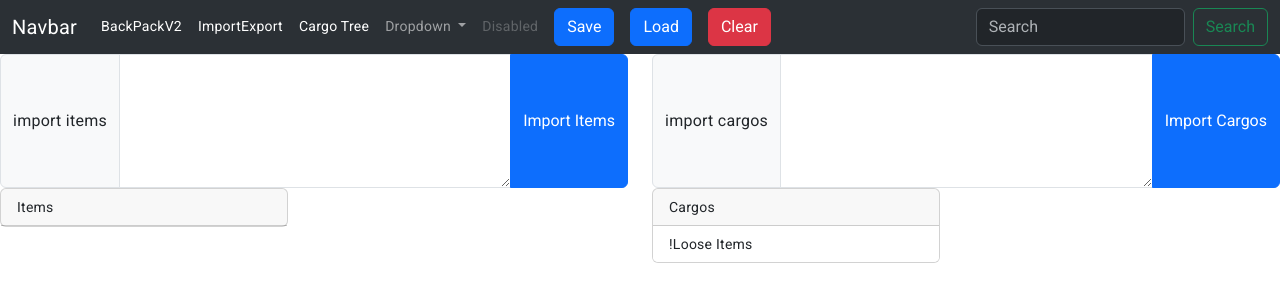
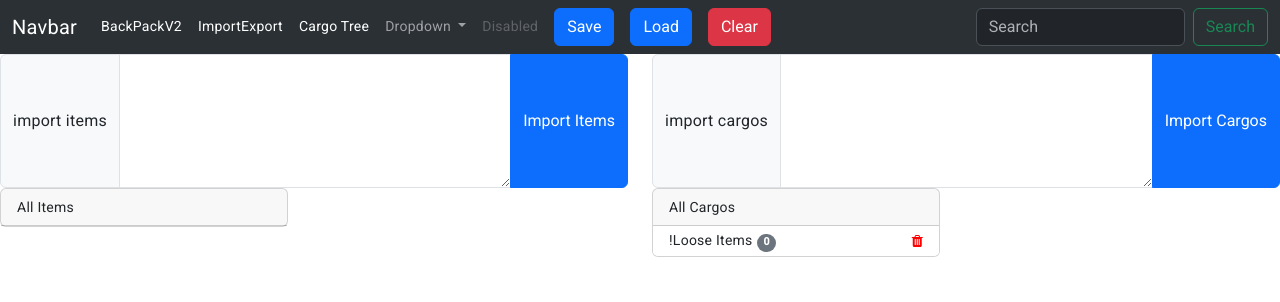
Before and after one commit to KubaMiszcz/BackPackManager, an Angular app in the folder BackPackManager-Front/: page /import-export-tab in a window 1280 px wide. Shown: the top 302 px of the page. Built offline with nearby package versions, Linux system fonts and the light colour scheme.

Commit message:
some validations

```diff
--- a/BackPackManager-Front/src/app/components/import-export-tab/import-export-tab.component.html
+++ b/BackPackManager-Front/src/app/components/import-export-tab/import-export-tab.component.html
@@ -20,15 +20,17 @@
     <div class="col">
         <div class="card" style="width: 18rem;">
             <div class="card-header">
-                Items
+                All Items
             </div>
             <ul class="list-group list-group-flush">
-                <li *ngFor="let item of cargos[0].items" class="list-group-item">
-                    <div>
-                        {{item.name}}
-
-                    </div>
-                </li>
+                <div *ngFor="let cargo of cargos">
+                    <li *ngFor="let item of cargo.items" class="list-group-item">
+                        <div class="item">
+                            <span>{{item.name}}</span>
+                            <i *ngIf="!isCargoItem(item.name)" class="fa fa-trash red" aria-hidden="true" (click)="moveItemToThrash(item)"></i>
+                        </div>
+                    </li>
+                </div>
             </ul>
         </div>
     </div>
@@ -36,10 +38,18 @@
     <div class="col">
         <div class="card" style="width: 18rem;">
             <div class="card-header">
-                Cargos
+                All Cargos
             </div>
             <ul class="list-group list-group-flush">
-                <li *ngFor="let item of cargos" class="list-group-item">{{item.name}}</li>
+                <li *ngFor="let item of cargos" class="list-group-item">
+                    <div class="item">
+                        <div>
+                            <span>{{item.name}}</span>
+                            <span class="badge rounded-pill text-bg-secondary ms-1">{{item.items.length}}</span>
+                        </div>
+                        <i class="fa fa-trash red" aria-hidden="true" (click)="moveCargoToThrash(item)"></i>
+                    </div>
+                </li>
             </ul>
         </div>
     </div>
--- a/BackPackManager-Front/src/app/components/import-export-tab/import-export-tab.component.scss
+++ b/BackPackManager-Front/src/app/components/import-export-tab/import-export-tab.component.scss
@@ -0,0 +1,10 @@
+.item{
+    height: 1em;
+    display: flex;
+    justify-content: space-between;
+    align-items: center;
+}
+
+.red{
+    color: red;
+}
--- a/BackPackManager-Front/src/app/components/import-export-tab/import-export-tab.component.ts
+++ b/BackPackManager-Front/src/app/components/import-export-tab/import-export-tab.component.ts
@@ -1,4 +1,3 @@
-import { APP_DEFAULTS } from './../../services/app-service.service';
 import { CargoItem, ISimpleItem, Nullable } from 'src/app/models/item';
 import { ICargoItem } from './../../models/item';
 import { AppService } from 'src/app/services/app-service.service';
@@ -47,13 +46,25 @@ export class ImportExportTabComponent implements OnInit {
   }
 
   importCargosAsItems(cargosNamesList: string[]) {
-    let list = cargosNamesList.map((n) => (n = '📦' + n.toUpperCase()));
+    let list = cargosNamesList.map((n) => (n = '📦' + n.toUpperCase() + '📦'));
     this.appService.importItemsFromList(list);
   }
 
   prepareList(list: string) {
-    return _.uniq(list.split('\n')).filter((s) => s.length > 0);
+    return _.uniq(list.split('\n'))
+      .map((s) => s.trim())
+      .filter((s) => s.length > 0);
   }
 
+  moveItemToThrash(event: ISimpleItem) {
+    this.appService.moveItemToThrash(event);
+  }
 
+  moveCargoToThrash(event: ICargoItem) {
+    this.appService.moveCargoToThrash(event);
+  }
+
+  isCargoItem(name:string){
+    return this.appService.isCargoItemByName(name);
+  }
 }
--- a/BackPackManager-Front/src/app/components/nav-bar/nav-bar.component.html
+++ b/BackPackManager-Front/src/app/components/nav-bar/nav-bar.component.html
@@ -1,5 +1,5 @@
 <div class="xxxcontainer">
-    <nav class="navbar navbar-expand-md bg-body-tertiary" data-bs-theme="dark">
+    <nav class="navbar navbar-expand-sm bg-body-tertiary" data-bs-theme="dark">
         <div class="container-fluid">
             <a class="navbar-brand" href="#">Navbar</a>
             <button class="navbar-toggler" type="button" data-bs-toggle="collapse"
--- a/BackPackManager-Front/src/app/services/app-service.service.ts
+++ b/BackPackManager-Front/src/app/services/app-service.service.ts
@@ -2,9 +2,8 @@ import { AppData } from './../models/app-data';
 import { ISimpleItem, ICargoItem, CargoItem } from './../models/item';
 import { Injectable } from '@angular/core';
 import { BehaviorSubject } from 'rxjs';
-import { APP_DATA } from './appData.json';
-import * as _ from "lodash";
-
+import { APP_DATA, APP_DEFAULTS } from './appData.json';
+import * as _ from 'lodash';
 
 @Injectable({
   providedIn: 'root',
@@ -40,23 +39,41 @@ export class AppService {
 
   importItemsFromList(itemsList: string[]) {
     let importedItems: ISimpleItem[] = [];
-    itemsList.forEach((i) =>
+    itemsList.forEach((name) =>
       importedItems.push({
-        name: i,
+        name: name,
       })
     );
 
     let allCargos = this.cargosBS.value;
-    let looseItemsCargo =
-      allCargos.find((c) => c.name === APP_DEFAULTS.DEFAULT_CARGO_NAME) ??
-      new CargoItem();
+    let looseItemsCargo = this.getDefaultCargo() ?? new CargoItem();
     let newLooseItems = [...looseItemsCargo?.items, ...importedItems];
     //todo handle with duplicates in all cargos
     looseItemsCargo.items = _.sortBy(_.uniqBy(newLooseItems, 'name'), 'name');
     this.cargosBS.next(allCargos);
   }
+
+  moveItemToThrash(item: ISimpleItem) {
+    this.cargosBS.value.forEach((c) => {
+      _.remove(c.items, item);
+    });
+  }
+
+  moveCargoToThrash(cargo: ICargoItem) {
+    let cargoToRemove = this.cargosBS.value.find((c) => c.name === cargo.name);
+    let defaultCargo = this.getDefaultCargo();
+    let bb = _.concat(defaultCargo?.items, cargoToRemove?.items);
+
+    let aa = _.remove(this.cargosBS.value, cargoToRemove);
+  }
+
+  getDefaultCargo() {
+    return this.cargosBS.value.find(
+      (c) => c.name === APP_DEFAULTS.DEFAULT_CARGO_NAME
+    );
+  }
+
+  isCargoItemByName(name: string) {
+    return name.startsWith('📦') && name.endsWith('📦');
+  }
 }
-
-export const APP_DEFAULTS = {
-  DEFAULT_CARGO_NAME: '!Loose Items',
-};
--- a/BackPackManager-Front/src/app/services/appData.json.ts
+++ b/BackPackManager-Front/src/app/services/appData.json.ts
@@ -1,4 +1,8 @@
 import { AppData } from './../models/app-data';
+
+export const APP_DEFAULTS = {
+  DEFAULT_CARGO_NAME: '!Loose Items',
+};
 
 export const APP_DATA: AppData = {
   cargos: [],
```
Also changed, not shown: BackPackManager-Front/src/app/components/back-pack-tab-v2/back-pack-tab-v2.component.ts (+7 -6 lines), 1 other file (tests, documents, lock files or other folders).
